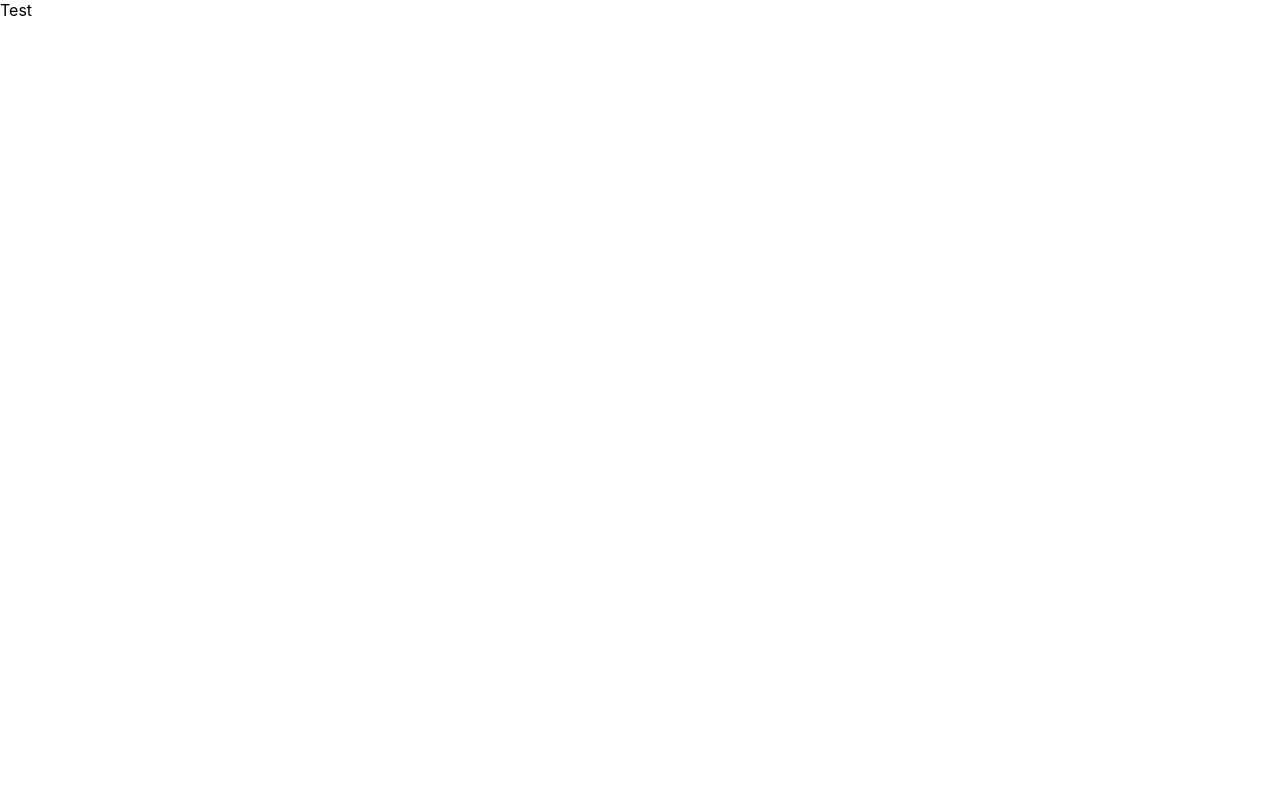
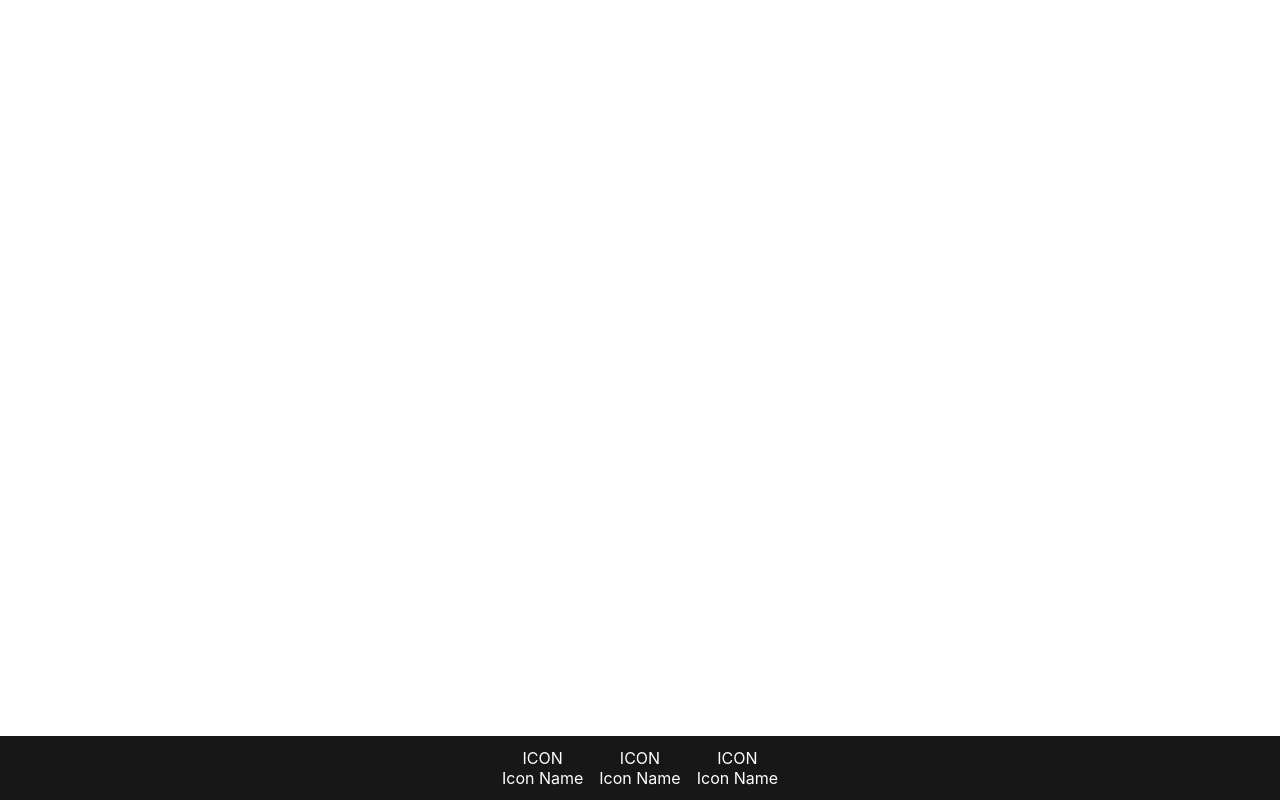
Before and after one commit to aimanaress/tasktracker, a React (Create React App) app: page / in a window 1280 px wide. Built offline with nearby package versions, Linux system fonts and the light colour scheme.

Commit message:
Initialize bottom nav bar

```diff
--- a/src/App.js
+++ b/src/App.js
@@ -1,10 +1,11 @@
 import React from "react";
+import MainHeader from "./shared/Navigation/MainHeader";
 
 function App() {
   return (
-    <div>
-      <div>Test</div>
-    </div>
+    <React.Fragment>
+      <MainHeader />
+    </React.Fragment>
   );
 }
 
--- /dev/null
+++ b/src/shared/Navigation/MainHeader.css
@@ -0,0 +1,11 @@
+.bg {
+  background-color: #171717;
+  position: fixed;
+  bottom: 0;
+  width: 100vw;
+  height: 4rem;
+  color: #fff;
+  display: flex;
+  align-items: center;
+  justify-content: center;
+}
--- a/src/shared/Navigation/MainHeader.js
+++ b/src/shared/Navigation/MainHeader.js
@@ -0,0 +1,13 @@
+import React from "react";
+import "./MainHeader.css";
+import MainNavigation from "./MainNavigation";
+
+function MainHeader() {
+  return (
+    <div className="bg">
+      <MainNavigation />
+    </div>
+  );
+}
+
+export default MainHeader;
--- /dev/null
+++ b/src/shared/Navigation/MainNavigation.css
@@ -0,0 +1,4 @@
+.container__mainnav {
+  display: flex;
+  flex-direction: row;
+}
--- a/src/shared/Navigation/MainNavigation.js
+++ b/src/shared/Navigation/MainNavigation.js
@@ -0,0 +1,15 @@
+import React from "react";
+import NavLinks from "./NavLinks";
+import "./MainNavigation.css";
+
+function MainNavigation() {
+  return (
+    <div className="container__mainnav">
+      <NavLinks />
+      <NavLinks />
+      <NavLinks />
+    </div>
+  );
+}
+
+export default MainNavigation;
--- /dev/null
+++ b/src/shared/Navigation/NavLinks.css
@@ -0,0 +1,11 @@
+.container__navlink {
+  display: flex;
+  flex-direction: column;
+  align-items: center;
+  padding-left: 0.5rem;
+  padding-right: 0.5rem;
+}
+
+p {
+  margin: 0;
+}
--- a/src/shared/Navigation/NavLinks.js
+++ b/src/shared/Navigation/NavLinks.js
@@ -0,0 +1,13 @@
+import React from "react";
+import "./NavLinks.css";
+
+function NavLinks() {
+  return (
+    <div className="container__navlink">
+      <p>ICON</p>
+      <p>Icon Name</p>
+    </div>
+  );
+}
+
+export default NavLinks;
```
